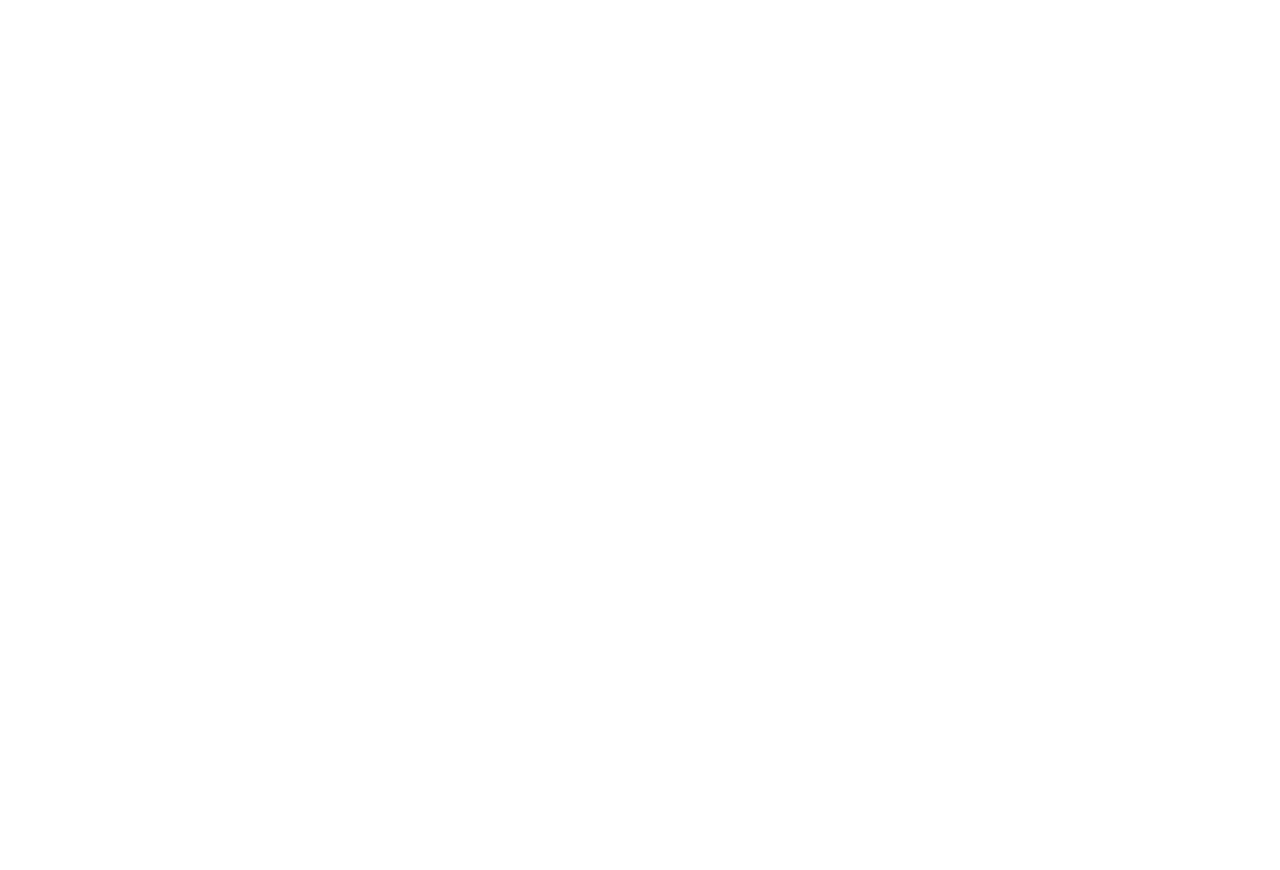
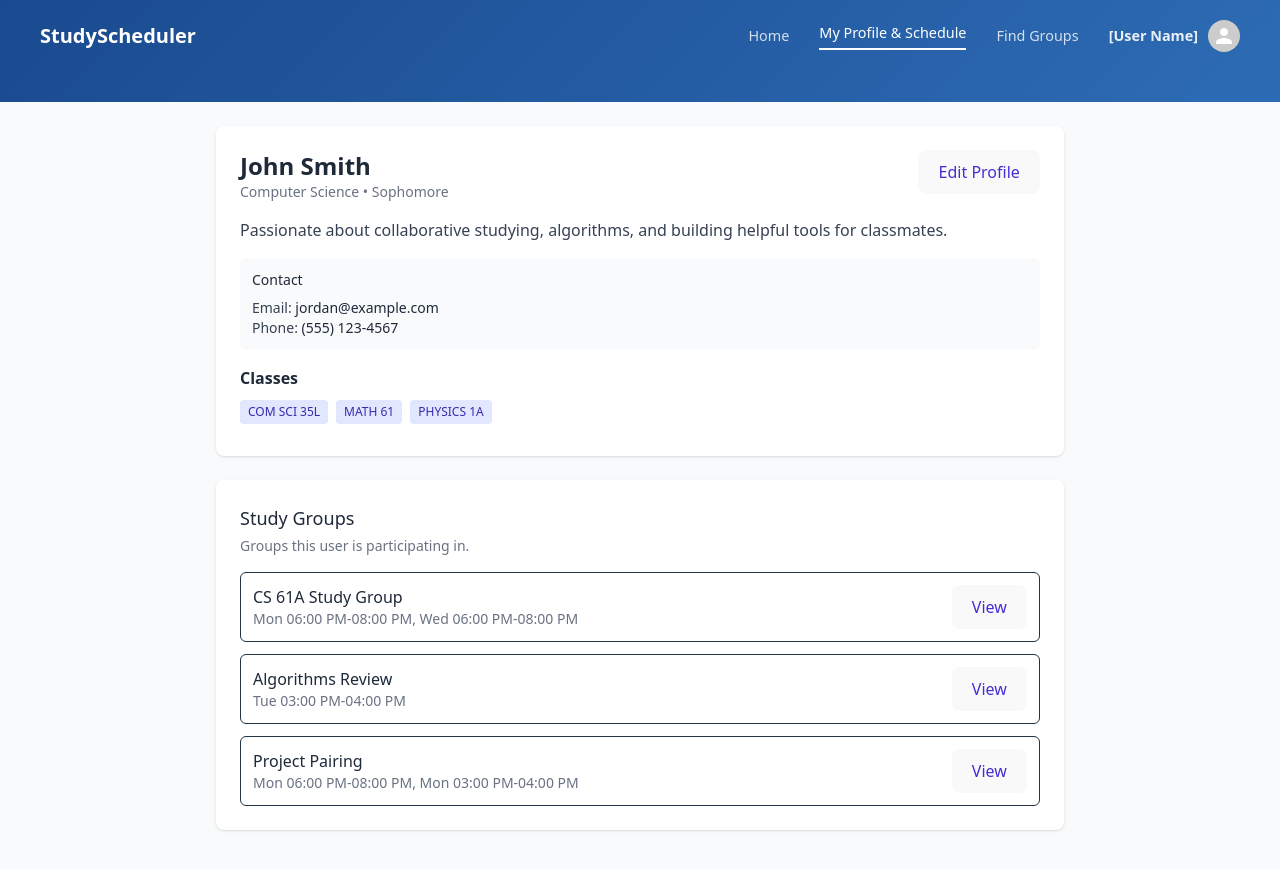
Before and after one commit to ArchitWa/35L-StudyScheduler, a React (Vite) app in the folder client/: page /profile in a window 1280 px wide. Before the commit this address had no page. Shown: the top 870 px of the page. Before the commit the page ends 800 px from the top, so only its background shows below. Built offline with nearby package versions, Linux system fonts and the light colour scheme.

Commit message:
add profile viewer component

```diff
--- a/client/src/App.jsx
+++ b/client/src/App.jsx
@@ -3,6 +3,7 @@
 //import viteLogo from '/vite.svg' // used for the default starter code
 import { BrowserRouter as Router, Routes, Route } from 'react-router-dom'
 import Homepage from './pages/homepage.jsx'
+import ProfileViewer from './pages/profileViewer.jsx'
 import './App.css'
 
 function App() {
@@ -10,6 +11,7 @@
     <Router>
       <Routes>
         <Route path="/" element={<Homepage />} />
+        <Route path="/profile" element={<ProfileViewer />} />
       </Routes>
     </Router>
   );
--- /dev/null
+++ b/client/src/pages/profileViewer.jsx
@@ -0,0 +1,159 @@
+import Navbar from "../components/navbar.jsx";
+
+// --- BEGIN PLACEHOLDER ---
+const placeholderClasses = [
+    { id: 1, title: "COM SCI 35L" },
+    { id: 2, title: "MATH 61" },
+    { id: 3, title: "PHYSICS 1A" },
+    { id: 4, title: "PHYSICS 1B" },
+    { id: 5, title: "PHYSICS 1C" },
+    { id: 6, title: "COM SCI 180" },
+    { id: 7, title: "EC ENGR 100" },
+    { id: 8, title: "EC ENGR C147" },
+];
+
+const placeholderGroups = [
+    { id: 1, title: "CS 61A Study Group" },
+    { id: 2, title: "Algorithms Review" },
+    { id: 3, title: "Project Pairing" },
+];
+
+const placeholderSchedules = [
+    { id: 1, group_id: 1, day: 1, start_time: "18:00:00", end_time: "20:00:00" },
+    { id: 2, group_id: 1, day: 3, start_time: "18:00:00", end_time: "20:00:00" },
+    { id: 3, group_id: 2, day: 2, start_time: "15:00:00", end_time: "16:00:00" },
+    { id: 4, group_id: 3, day: 1, start_time: "18:00:00", end_time: "20:00:00" },
+    { id: 5, group_id: 3, day: 1, start_time: "15:00:00", end_time: "16:00:00" },
+]
+
+
+function getClassById(id) {
+    return placeholderClasses.find(c => c.id === id);
+}
+
+function getGroupById(id) {
+    return placeholderGroups.find(g => g.id === id);
+}
+
+function getSchedulesForGroup(groupId) {
+    return placeholderSchedules.filter(s => s.group_id === groupId);
+}
+// --- END PLACEHOLDER ---
+
+
+const DAYS_OF_WEEK = ["Sun", "Mon", "Tue", "Wed", "Thu", "Fri", "Sat"];
+
+function getScheduleString(s) {
+    const formatTime = (timeStr) => {
+        const [hour, minute] = timeStr.split(':').map(Number);
+        const date = new Date();
+        date.setHours(parseInt(hour), parseInt(minute));
+        return date.toLocaleTimeString([], { hour: '2-digit', minute: '2-digit' });
+    }
+
+    const day = DAYS_OF_WEEK[s.day];
+    return `${day} ${formatTime(s.start_time)}-${formatTime(s.end_time)}`;
+}
+
+function StudyGroupComponent({ group }) {
+    const schedules = getSchedulesForGroup(group.id);
+    const scheduleStr = schedules.map(getScheduleString).join(", ");
+
+    return (
+        <li key={group.id} className="flex items-center justify-between p-3 border rounded-md">
+            <div>
+                <p className="font-medium text-gray-800">{group.title}</p>
+                <p className="text-sm text-gray-500">{scheduleStr}</p>
+            </div>
+            <button className="px-3 py-1 text-sm bg-indigo-500 text-indigo-700 rounded">View</button>
+        </li>
+    );
+}
+
+export default function ProfileViewer() {
+    const user = {
+        name: "John Smith",
+        major: "Computer Science",
+        year: "Sophomore",
+        phone: "(555) 123-4567",
+        email: "jordan@example.com",
+        bio: "Passionate about collaborative studying, algorithms, and building helpful tools for classmates.",
+        classIds: [1, 2, 3],
+        groupIds: [
+            1,
+            2,
+            3
+        ]
+    };
+
+    const userGroups = user.groupIds.map(getGroupById);
+    const userClasses = user.classIds.map(getClassById);
+
+    return (
+        <div className="min-h-screen bg-gray-50">
+            <header className="header-section">
+                <Navbar onToggleLogin={true} />
+            </header>
+
+            <main className="max-w-4xl mx-auto p-6">
+                <section className="bg-white rounded-lg shadow-sm p-6">
+                    <div className="flex items-center gap-6">
+
+                        <div className="flex-1">
+                            <div className="flex items-start justify-between">
+                                <div>
+                                    <h2 className="text-2xl font-semibold text-gray-800">{user.name}</h2>
+                                    <p className="text-sm text-gray-500">
+                                        {user.major} • {user.year}
+                                    </p>
+                                    <p className="text-sm text-gray-500">{user.location}</p>
+                                </div>
+
+                                <button className="px-4 py-2 text-sm bg-indigo-50 text-indigo-700 rounded">
+                                    Edit Profile
+                                </button>
+                            </div>
+
+                            <p className="mt-4 text-gray-700">{user.bio}</p>
+
+                            <div className="mt-4">
+                                <div className="bg-gray-50 p-3 rounded-md text-sm text-gray-700">
+                                    <div className="font-medium text-gray-800">Contact</div>
+                                    <div className="mt-2">Email: <span className="font-medium text-gray-800">{user.email}</span></div>
+                                    <div>Phone: <span className="font-medium text-gray-800">{user.phone}</span></div>
+                                </div>
+                            </div>
+
+                            <div className="mt-4">
+                                <div className="font-bold text-gray-800">Classes</div>
+                                <div className="mt-2">
+                                    {userClasses.map(c => (
+                                        <span key={c.id} className="inline-block mr-2 mb-2 px-2 py-1 bg-indigo-100 text-indigo-800 rounded text-xs">
+                                            {c.title}
+                                        </span>
+                                    ))}
+                                </div>
+                            </div>
+                        </div>
+                    </div>
+                </section>
+
+                <section className="mt-6 grid grid-cols-1 gap-6">
+                    <div className="lg:col-span-2 bg-white rounded-lg shadow-sm p-6">
+                        <h3 className="text-lg font-medium text-gray-800">Study Groups</h3>
+                        <p className="text-sm text-gray-500 mt-1">Groups this user is participating in.</p>
+
+                        <ul className="mt-4 space-y-3">
+                            {userGroups.map((g) => (
+                                <StudyGroupComponent key={g.id} group={g} />
+                            ))}
+                        </ul>
+                    </div>
+
+                    {/* Contact moved to top panel to keep groups list full-height */}
+                    <div />
+                </section>
+            </main>
+        </div>
+    );
+}
```
